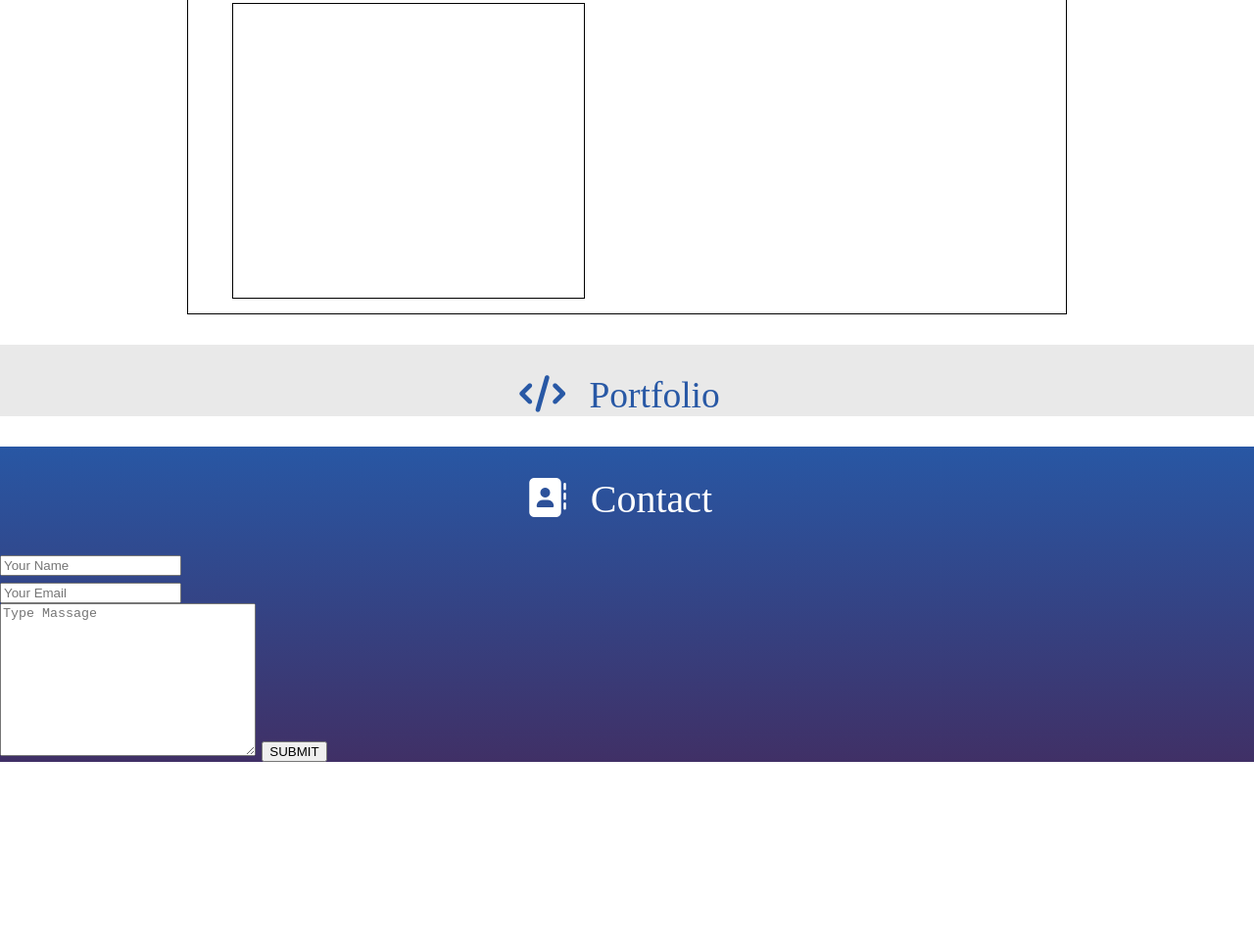
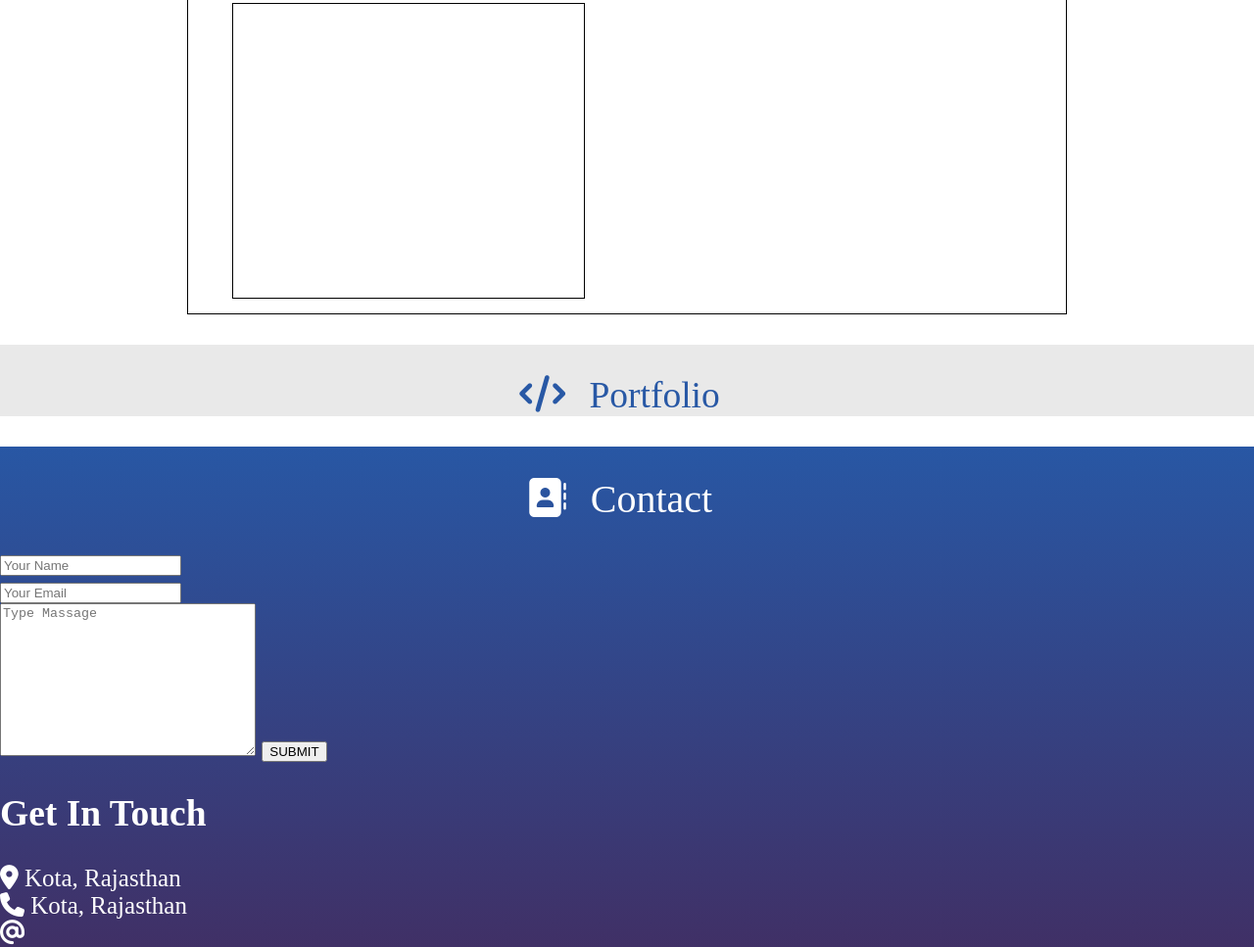
Before and after one commit to shahnawaaz1901/Resume, a plain HTML site: page index.html in a window 1280 px wide. Shown: the part 2330-3297 px from the top of the page at 98% size. Before the commit the page ends 3108 px from the top, so only its background shows below. Drawn offline with Linux system fonts and the light colour scheme.

Commit message:
Add Content to Contact Section

```diff
--- a/index.html
+++ b/index.html
@@ -243,7 +243,30 @@
           <textarea name="massage" cols="30" rows="10" placeholder="Type Massage"></textarea>
           <input type="submit" value="SUBMIT">
         </div>
-        <div class="contact-info"></div>
+        <div class="contact-info">
+          <div class="get-in-touch">
+            <h2>Get In Touch</h2>
+            <div class="message"></div>
+          </div>
+          <div class="contact-detail">
+            <div class="address">
+              <span>
+                <i class="fa-solid fa-location-dot"></i>
+              </span>
+              <span>Kota, Rajasthan</span>
+            </div>
+            <div class="number">
+              <span>
+                <i class="fa-solid fa-phone"></i>
+              </span>
+              <span>Kota, Rajasthan</span>
+            </div>
+            <div class="email">
+              <span><i class="fa-solid fa-at"></i></span>
+              <span></span>
+            </div>
+          </div>
+        </div>
       </div>
     </footer>
     <script
```
